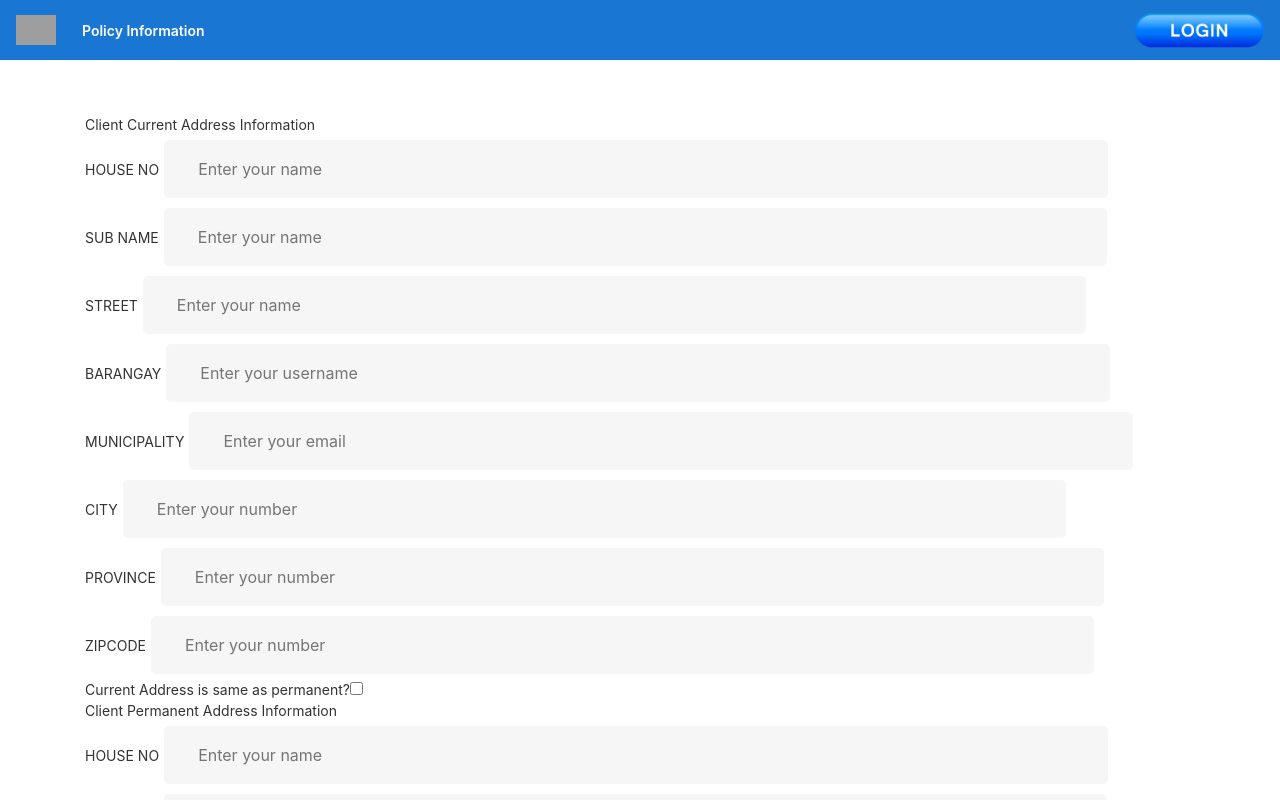
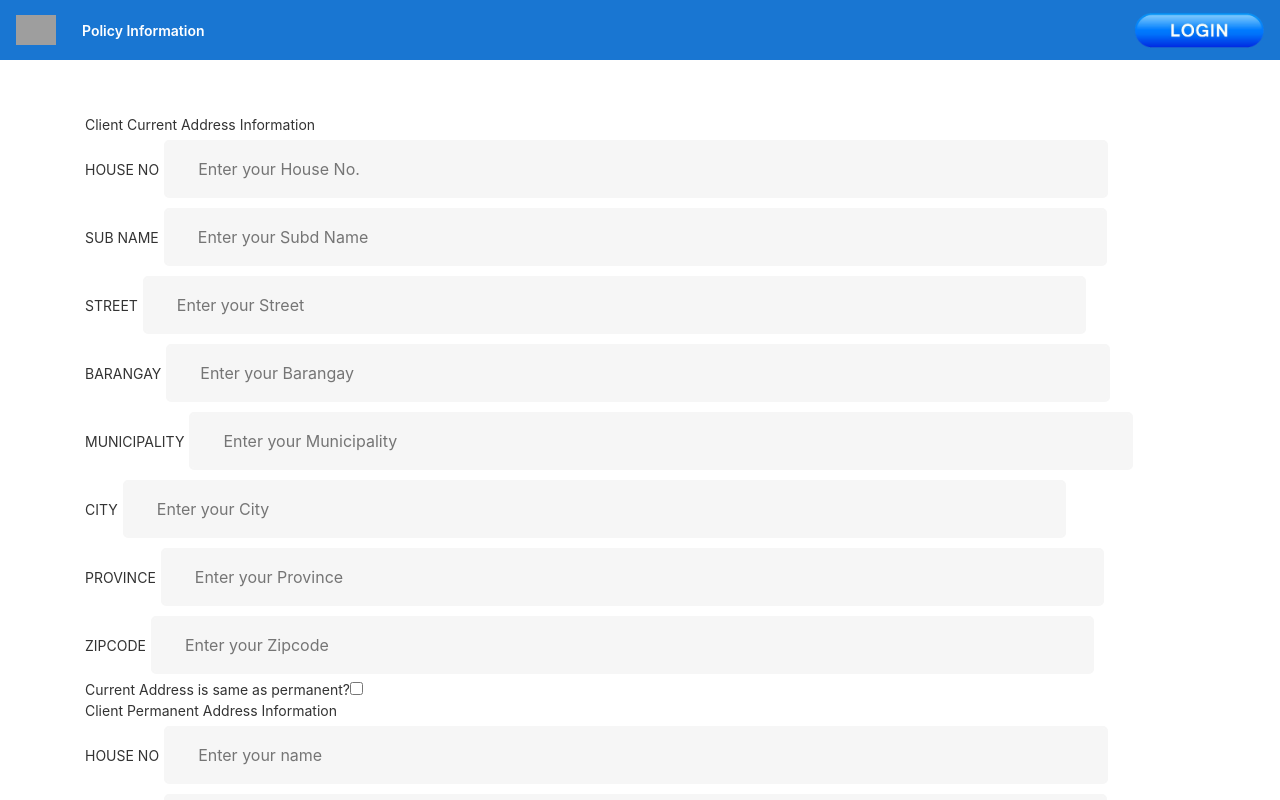
Before and after one commit to JaveTLupango/PruLifeClient, an Angular app in the folder prulifeclientweb/: page /policy-client-address/1 in a window 1280 px wide. Shown: the top 800 px of the page. Built offline with nearby package versions, Linux system fonts and the light colour scheme; no server answers; grey boxes are pictures that could not be loaded.

Commit message:
client address functionality

```diff
--- a/prulifeclientweb/src/app/client-address/client-address.component.html
+++ b/prulifeclientweb/src/app/client-address/client-address.component.html
@@ -1,83 +1,83 @@
 <div class="container">
     <div class="content">
-        <form action="#">
+        <form #clientaddressinfoform="ngForm" (ngSubmit)="onsubmit()">
             <div class="title">Client Current Address Information</div>
             <div class="user-details">
                 <div class="input-box">
                     <span class="details">HOUSE NO</span>
-                    <input type="text" placeholder="Enter your name" required>
+                    <input type="text" placeholder="Enter your House No." [(ngModel)]="clientAddressModel.house_no" name="house_no" required>
                 </div>
                 <div class="input-box">
                     <span class="details">SUB NAME</span>
-                    <input type="text" placeholder="Enter your name" required>
+                    <input type="text" placeholder="Enter your Subd Name" [(ngModel)]="clientAddressModel.subd_name" name="subd_name" required>
                 </div>
                 <div class="input-box">
                     <span class="details">STREET</span>
-                    <input type="text" placeholder="Enter your name" required>
+                    <input type="text" placeholder="Enter your Street" [(ngModel)]="clientAddressModel.street_name" name="street_name" required>
                 </div>
                 <div class="input-box">
                     <span class="details">BARANGAY</span>
-                    <input type="text" placeholder="Enter your username" required>
+                    <input type="text" placeholder="Enter your Barangay" [(ngModel)]="clientAddressModel.barangay" name="barangay" required>
                 </div>
                 <div class="input-box">
                     <span class="details">MUNICIPALITY</span>
-                    <input type="text" placeholder="Enter your email" required>
+                    <input type="text" placeholder="Enter your Municipality" [(ngModel)]="clientAddressModel.municipality" name="municipality" required>
                 </div>
                 <div class="input-box">
                     <span class="details">CITY</span>
-                    <input type="text" placeholder="Enter your number" required>
+                    <input type="text" placeholder="Enter your City" [(ngModel)]="clientAddressModel.city" name="city" required>
                 </div>
                 <div class="input-box">
                     <span class="details">PROVINCE</span>
-                    <input type="text" placeholder="Enter your number" required>
+                    <input type="text" placeholder="Enter your Province" [(ngModel)]="clientAddressModel.province" name="province" required>
                 </div>
                 <div class="input-box">
                     <span class="details">ZIPCODE</span>
-                    <input type="text" placeholder="Enter your number" required>
+                    <input type="text" placeholder="Enter your Zipcode" [(ngModel)]="clientAddressModel.zipcode" name="zipcode" required>
                 </div>
             </div>
             <div class="gender-details">
                 <span class="details">Current Address is same as permanent?</span>
-                <input type="checkbox" [(ngModel)]="is_permanent" name="lname" required>
+                <input type="checkbox" [(ngModel)]="clientAddressModel.is_permanent" name="lname" required>
             </div>
-            <div class="title" *ngIf="!is_permanent">Client Permanent Address Information</div>
-            <div class="user-details" *ngIf="!is_permanent">
+            <div class="title" *ngIf="!clientAddressModel.is_permanent">Client Permanent Address Information</div>
+            <div class="user-details" *ngIf="!clientAddressModel.is_permanent">
                 <div class="input-box">
                     <span class="details">HOUSE NO</span>
-                    <input type="text" placeholder="Enter your name" required>
+                    <input type="text" placeholder="Enter your name">
                 </div>
                 <div class="input-box">
                     <span class="details">SUB NAME</span>
-                    <input type="text" placeholder="Enter your name" required>
+                    <input type="text" placeholder="Enter your name">
                 </div>
                 <div class="input-box">
                     <span class="details">STREET</span>
-                    <input type="text" placeholder="Enter your name" required>
+                    <input type="text" placeholder="Enter your name">
                 </div>
                 <div class="input-box">
                     <span class="details">BARANGAY</span>
-                    <input type="text" placeholder="Enter your username" required>
+                    <input type="text" placeholder="Enter your username">
                 </div>
                 <div class="input-box">
                     <span class="details">MUNICIPALITY</span>
-                    <input type="text" placeholder="Enter your email" required>
+                    <input type="text" placeholder="Enter your email">
                 </div>
                 <div class="input-box">
                     <span class="details">CITY</span>
-                    <input type="text" placeholder="Enter your number" required>
+                    <input type="text" placeholder="Enter your number">
                 </div>
                 <div class="input-box">
                     <span class="details">PROVINCE</span>
-                    <input type="text" placeholder="Enter your number" required>
+                    <input type="text" placeholder="Enter your number">
                 </div>
                 <div class="input-box">
                     <span class="details">ZIPCODE</span>
-                    <input type="text" placeholder="Enter your number" required>
+                    <input type="text" placeholder="Enter your number">
                 </div>
             </div>
             <div class="button">
                 <input type="submit" value="Save">
-                <a href="/client-parent-info">next</a>
+                <!-- <a href="/client-parent-info">next</a> -->
             </div>
         </form>
     </div>
--- a/prulifeclientweb/src/app/client-address/client-address.component.ts
+++ b/prulifeclientweb/src/app/client-address/client-address.component.ts
@@ -2,6 +2,8 @@ import { Component } from '@angular/core';
 import { ClientAddress } from '../Model/policy/client-address.model';
 import { ActivatedRoute, Router } from '@angular/router';
 import { HttpClient } from '@angular/common/http';
+import { ClientAddressService } from '../shared/services/policy/client-address.service';
+import Swal from 'sweetalert2';
 
 @Component({
   selector: 'app-client-address',
@@ -12,11 +14,59 @@ export class ClientAddressComponent {
   constructor(private router: Router, private http: HttpClient, private route: ActivatedRoute){}
   is_permanent : boolean = false;
   clientAddressModel : ClientAddress = new ClientAddress();
+  clientPermanentAddressModel : ClientAddress = new ClientAddress();
+  clientAddressServices : ClientAddressService = new ClientAddressService(this.http);
   Req_id: number = 0;
+  rowCount : number = 0;
 
   ngOnInit()
   {
     this.Req_id = this.route.snapshot.params['id'];
+    this.clientAddressServices.validateClientAddress(this.Req_id).subscribe(
+      data=>
+      {
+        console.log(data);
+        if(data.StatusCode == 200)
+        {
+          this.rowCount = data.dataCount;
+          if(data.dataCount ==1 )
+          {
+            this.clientAddressModel = data.data[0];
+          }
+        }
+        else
+        {
 
+        }
+      }
+    );
+  }
+
+  onsubmit()
+  {
+    this.clientAddressModel.request_id = this.Req_id;
+    console.log(this.clientAddressModel);
+    this.clientAddressServices.InsertClientAddress(this.clientAddressModel).subscribe(
+      data=>
+      {
+        if(data.StatusCode == 200)
+        {
+          Swal.fire(
+            'Successfully Saved!',
+            data.message,
+            'success'
+          )
+        }
+        else
+        {
+          console.log(data);
+          Swal.fire(
+            'Something Wrong!',
+            data.message + ' ' +data.errors ,
+            'error'
+          )
+        }
+      }
+    );
   }
 }
--- a/prulifeclientweb/src/app/shared/services/policy/client-address.service.ts
+++ b/prulifeclientweb/src/app/shared/services/policy/client-address.service.ts
@@ -2,6 +2,7 @@ import { HttpClient } from '@angular/common/http';
 import { Injectable } from '@angular/core';
 import { Baseurl } from '../../baseurl/baseurl.model';
 import { RequestModel } from 'src/app/Model/policy/request-model.model';
+import { ClientAddress } from 'src/app/Model/policy/client-address.model';
 
 @Injectable({
   providedIn: 'root'
@@ -13,10 +14,15 @@ export class ClientAddressService {
 
   validateClientAddress(Req_id: number)
   {
-    const apiURL = this.baseurl.url_api+"/policy-client-personal-info";
+    const apiURL = this.baseurl.url_api+"/policy-client-address-info";
     const model = this.reqModel;
     model.id = Req_id;
     return this.http.post<any>(apiURL, model);
+  }
 
+  InsertClientAddress(model: ClientAddress)
+  {
+    const apiURL = this.baseurl.url_api+"/create-client-address-info";
+    return this.http.post<any>(apiURL, model);
   }
 }
```
Also changed, not shown: 2 other files (tests, documents, lock files or other folders).
